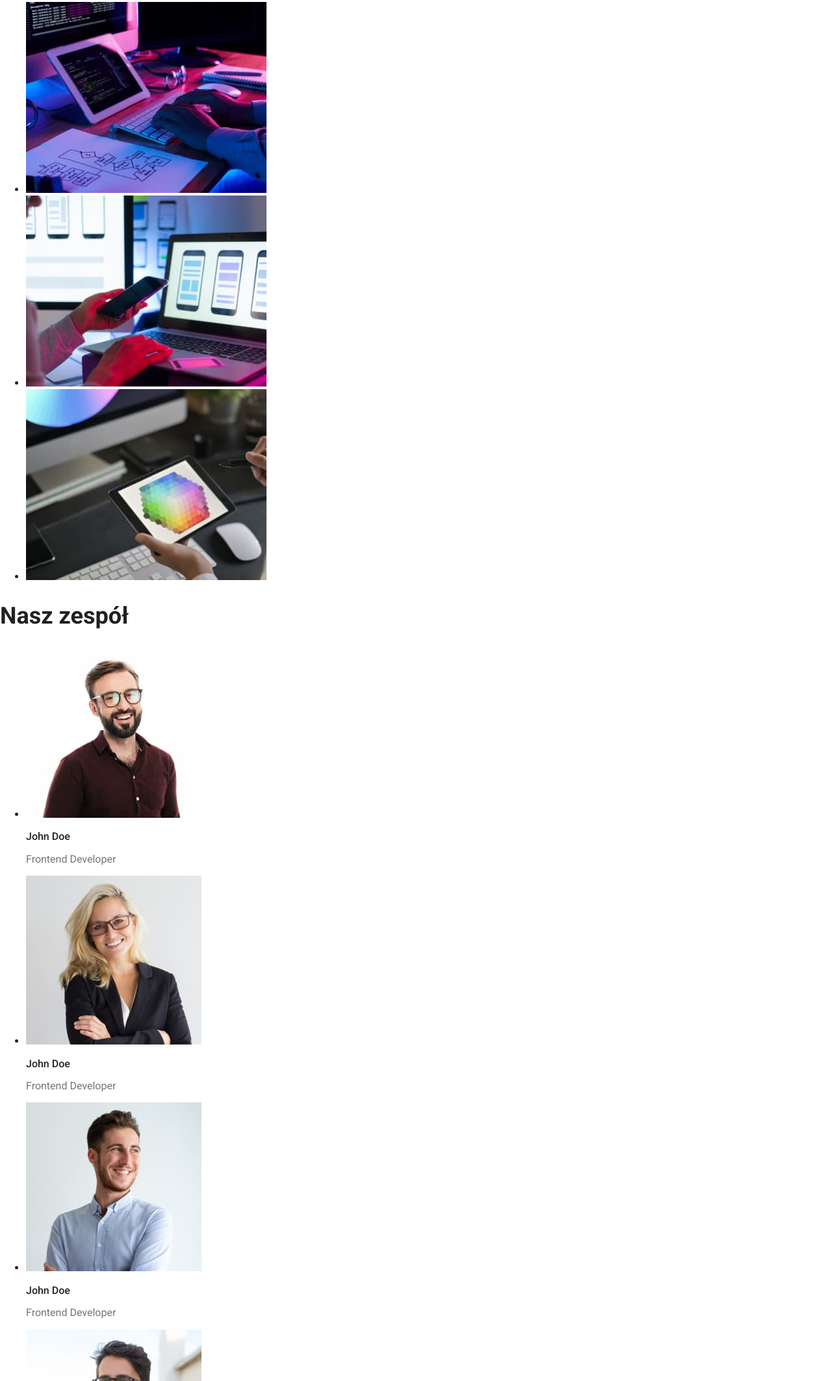
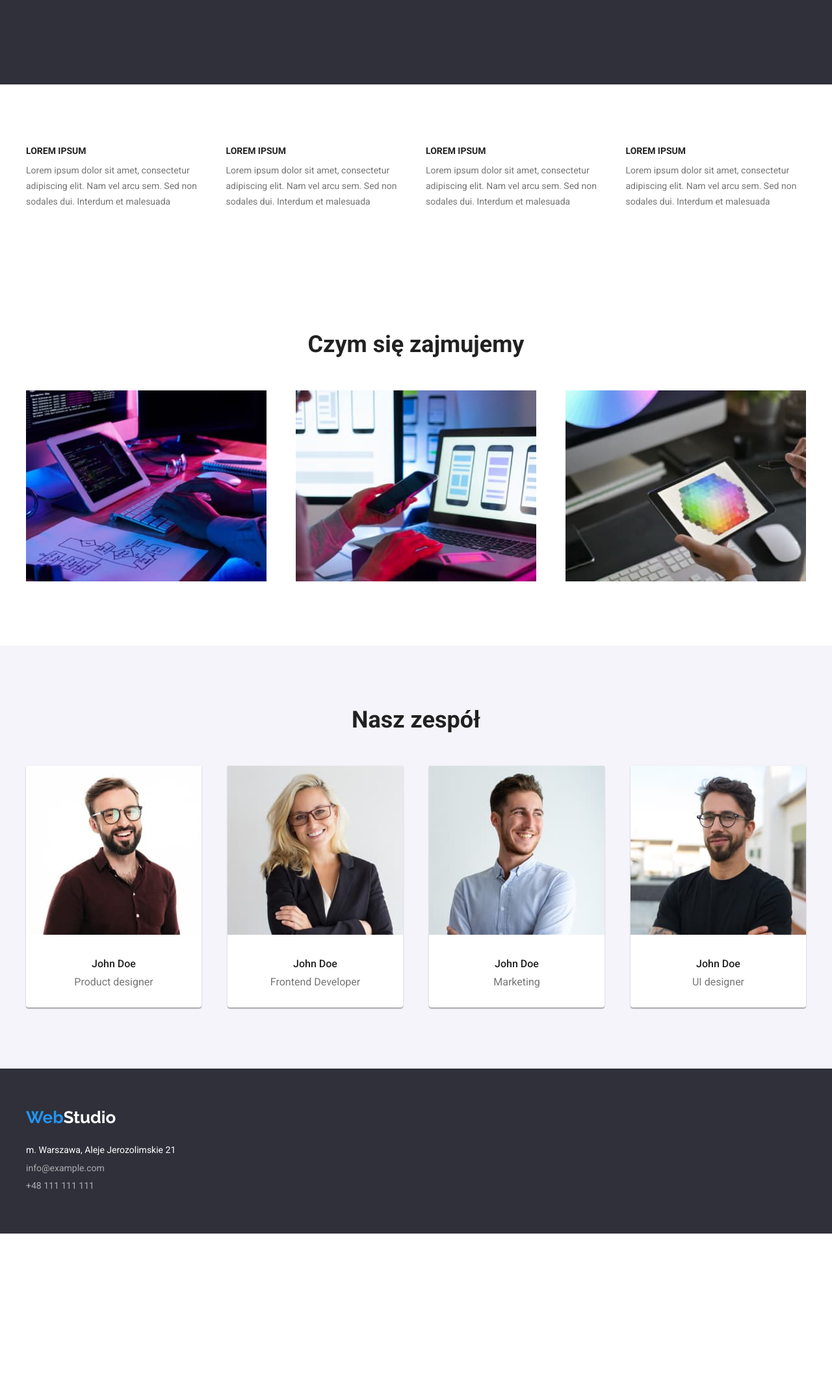
Before and after one commit to W-ojciech/goit-markup-hw-03, a plain HTML site: page index.html in a window 1280 px wide. Shown: the part 674-2800 px from the top of the page at 65% size. After the commit the page ends 2573 px from the top, so only its background shows below. Drawn offline with nearby package versions, Linux system fonts and the light colour scheme.

Commit message:
add styles to base page

```diff
--- a/css/styles.css
+++ b/css/styles.css
@@ -1,11 +1,7 @@
-*,
-*::before,
-*::after {
-    box-sizing: border-box;
+/* GLOBAL SETTINGS */
+* h1, h2, p, ul {
+    margin: 0;
 }
-
-/* Opis tego co powyzej - Standardowym modelem blokowym w nowoczesnych projektach jest border-box aby uniknąć ustawiania ręcznie właściwości box-sizing: border-box;
-w każdym elemencie użyj poniższego kodu CSS na samym początku arkusza stylów. */
 
 body {
     font-family: "Roboto", sans-serif;
@@ -16,108 +12,201 @@ body {
     text-decoration: none;
     font-style: normal;
 }
-
-/* .link:active, */
-.link:hover,
+.link:hover,            /* .link:active, */
 .link:focus {
     color: #2196F3;
 }
 
-/* section head and logo*/
+ul {
+    list-style: none;
+    padding: 0;
+}
+
+.container {
+    max-width: 1200px;
+    margin: 0 auto;
+}
+
+.section {
+    padding: 94px 0;
+}
+
+
+/* NAVIGATION PANEL */
+.navigation {
+    display: flex;
+    justify-content: space-between;
+    padding: 24px 0;
+    border-bottom: 1px solid #ECECEC;
+}
+
 .logo {
     font-family: "Raleway", sans-serif;
     color: #2196F3;
     font-weight: 700;
-    font-size: 1.625em;
-    text-decoration: none;
+    font-size: 26px;
+    line-height: 1.192307692307692;
 }
 .accent1 {
     color: #000000;
 }
-
 .accent2 {
     color: #FFFFFF;
 }
 
-.nav-link {
+.nav-list {
+    display: flex;
+    justify-content: space-between;
+    margin-right: 298px;
+}
+
+.nav-page {
     color: #212121;
-    font-size: 0.875em;
+    font-size: 14px;
     font-weight: 500;
+    line-height: 1.142857142857143;
+    margin: 0 23px;
+}
+
+.contacts-list {
+    display: flex;
 }
 
 .contact1 {
     color: #757575;
-    font-size: 0.875em;
+    font-size: 14px;
     font-weight: 500;
+    letter-spacing: 0.02em;
+    margin-left: 50px;
 }
 
-/* body */
-.part1,
-footer {
+
+/* HEADER */
+.head {
+    display: flex;
+    align-items: center;
+    justify-content: center;
+    flex-direction: column;
     background-color: #2F303A;
+    max-width: 1600px;
+    margin-left: auto;
+    margin-right: auto;
+    padding: 200px 452px;
 }
 
 .heading1 {
     color: #FFFFFF;
-    font-size: 2.75em;
+    font-size: 44px;
     font-weight: 900;
     line-height: 1.363636363636364;
+    letter-spacing: 0.06em;
     text-align: center;
+    text-transform: uppercase;
+    margin-bottom: 15px;
 }
 
-.main-side-button {
+.button {
     color: #FFFFFF;
     background-color: #2196F3;
     font-weight: bold;
     line-height: 1.875;
-    text-align: center;
+    letter-spacing: 0.06em;
+    border-radius: 4px;
     cursor: pointer;
+    padding: 10px 42px;
+    margin-top: 15px;
 }
 
-/* section 2 service description */
+.cards-list {
+    display: flex;
+    justify-content: space-between;
+    flex-wrap: wrap;
+}
+
+.card {
+    flex-basis: calc((100% - 90px) / 4);
+    list-style: none;
+    margin: 0 15px;
+}
+.card:nth-child(4n + 4) {
+    margin-right: 0;
+}
+.card:nth-child(4n+1) {
+    margin-left: 0;
+}
+
 .article-title {
-    font-size: 0.875em;
+    font-size: 14px;
     font-weight: 700;
+    line-height: 1.142857142857143;
+    text-transform: uppercase;
+    margin-bottom: 10px;
 }
 
 .article-text {
     color: #757575;
-    font-size: 0.875em;
+    font-size: 14px;
     line-height: 1.714285714285714;
 }
 
-/* section 3 our job */
-.heading2 {
+
+/* SECTION 2 - ABOUT US */
+.header2 {
     font-weight: 700;
     font-size: 2.25em;
+    text-align: center;
+    margin-bottom: 50px;
 }
 
-/* section 4 our team */
+.about-us-list {
+    display: flex;
+    justify-content: space-between;
+}
+
+
+/* SECTION 3 - OUR TEAM */
+.our-team{
+    background-color: #F5F4FA;
+    max-width: 1600px;
+    margin-left: auto;
+    margin-right: auto;
+}
+
+.our-team-list {
+    display: flex;
+    justify-content: space-between;
+}
+
+.our-team-list>li {
+    text-align: center;
+}
+
 .name {
     font-weight: 500;
-    color: #212121
+    line-height: 1.1875;
+    color: #212121;
+}
+
+.our-team-card {
+    background-color: #FFFFFF;
+    box-shadow: 0px 1px 3px rgba(0, 0, 0, 0.12),
+                0px 1px 1px rgba(0, 0, 0, 0.14),
+                0px 2px 1px rgba(0, 0, 0, 0.2);
+    border-radius: 0px 0px 4px 4px;
+}
+
+.our-team-card>img {
+    margin-bottom: 30px;
 }
 
 .job {
     color: #757575;
-}
-
-/* footer */
-.contact2 {
-    font-size: 0.875em;
-    color: #FFFFFF;
-    line-height: 1.714285714285714;
-}
-
-.contact3 {
-    font-size: 0.875em;
-    color: rgba(255,255,255, 0.6);  /* bialy, 60% przezroczystosci */
-    line-height: 1.714285714285714;
+    margin-top: 10px;
+    margin-bottom: 30px;
 }
 
 
-
-            /* PORTFOLIO */
+/* SECTION PORTFOLIO */
 .portfolio-button {
     background-color: #F5F4FA;
     cursor: pointer;
@@ -140,3 +229,39 @@ footer {
     color: #757575;
     line-height: 1.875;
 }
+
+.ul-products {
+    display: flex;
+    flex-wrap: wrap;
+}
+
+
+/* FOOTER */
+.footer {
+    background-color: #2F303A;
+    max-width: 1600px;
+    margin-left: auto;
+    margin-right: auto;
+    padding: 60px 0px;
+}
+
+address {
+    margin-top: 20px;
+}
+
+.contact2,
+.contact3 {
+    line-height: 1.714285714285714;
+}
+
+.contact2>a {
+    font-size: 14px;
+    color: #FFFFFF;
+    line-height: 1.714285714285714;
+}
+
+.contact3>a {
+    font-size: 14px;
+    color: rgba(255, 255, 255, 0.6); /* bialy, 60% przezroczystosci */
+    line-height: 1.714285714285714;
+}
--- a/index.html
+++ b/index.html
@@ -6,7 +6,7 @@
     <meta http-equiv="x-ua-compatible" content="ie=edge">
     <meta name="description" content="Nauka podstaw HTML5 dla początkujących">
     <link rel="stylesheet"
-        href="https://cdnjs.cloudflare.com/ajax/libs/modern-normalize/1.0.0/modern-normalize.min.css" />
+        href="https://cdnjs.cloudflare.com/ajax/libs/modern-normalize/1.0.0/modern-normalize.min.css">
     <!-- Normalizator stylow - powyzszy link. Musi byc dodany przed innymi linkami ze stylami. Ten normalizator domyslnie ustawia globalny border-box wiec moge zostawic go pustym w styles.css -->
     <link rel="stylesheet" href="./css/styles.css">
     <link rel="preconnect" href="https://fonts.googleapis.com">
@@ -18,12 +18,12 @@
 </head>
 
 <body>
-    <!-- NAVIGATION PANEL -->
-    <div class="menu container">
+    <!-- MENU PANEL -->
+    <div class="navigation container">
         <a href="./index.html" class="link logo">
             Web<span class="accent1">Studio</span>
         </a>
-        <nav class="navigation">
+        <nav>
             <ul class="nav-list">
                 <li><a href="#" class="link nav-page">Agencja</a></li>
                 <li><a href="./portfolio.html" class="link nav-page">Portfolio</a></li>
@@ -37,16 +37,31 @@
     </div>
 
     <!-- HEADER -->
-    <header class="header container">
+    <header class="head">
         <h1 class="heading1">EFEKTYWNE ROZWIĄZANIA DLA WASZEGO BIZNESU</h1>
         <button type="button" class="button">Zamów usługe</button>
     </header>
 
-    <main class="main container">
+    <main>
         <!-- SECTION 1 - LIST OF ARTICLES -->
         <div class="section container">
             <ul class="cards-list">
-                <li class="item">
+                <li class="card">
+                    <p class="article-title">LOREM IPSUM</p>
+                    <p class="article-text">Lorem ipsum dolor sit amet, consectetur adipiscing elit. Nam vel arcu
+                        sem. Sed
+                        non sodales
+                        dui.
+                        Interdum et malesuada</p>
+                    <!-- <li class="card">
+                    <p class="article-title">LOREM IPSUM</p>
+                    <p class="article-text">Lorem ipsum dolor sit amet, consectetur adipiscing elit. Nam vel arcu
+                        sem. Sed
+                        non sodales
+                        dui.
+                        Interdum et malesuada</p> -->
+                </li>
+                <li class="card">
                     <p class="article-title">LOREM IPSUM</p>
                     <p class="article-text">Lorem ipsum dolor sit amet, consectetur adipiscing elit. Nam vel arcu
                         sem. Sed
@@ -54,7 +69,7 @@
                         dui.
                         Interdum et malesuada</p>
                 </li>
-                <li>
+                <li class="card">
                     <p class="article-title">LOREM IPSUM</p>
                     <p class="article-text">Lorem ipsum dolor sit amet, consectetur adipiscing elit. Nam vel arcu
                         sem. Sed
@@ -62,15 +77,7 @@
                         dui.
                         Interdum et malesuada</p>
                 </li>
-                <li>
-                    <p class="article-title">LOREM IPSUM</p>
-                    <p class="article-text">Lorem ipsum dolor sit amet, consectetur adipiscing elit. Nam vel arcu
-                        sem. Sed
-                        non sodales
-                        dui.
-                        Interdum et malesuada</p>
-                </li>
-                <li>
+                <li class="card">
                     <p class="article-title">LOREM IPSUM</p>
                     <p class="article-text">Lorem ipsum dolor sit amet, consectetur adipiscing elit. Nam vel arcu
                         sem. Sed
@@ -83,7 +90,7 @@
 
         <!-- SECTION 2 - ABOUT US -->
         <section class="section container">
-            <h2 class="heading2">Czym się zajmujemy</h2>
+            <h2 class="header2">Czym się zajmujemy</h2>
             <ul class="about-us-list">
                 <li><img src="./images/our-job/programming.jpg" alt="picture of programming" width="370" height="294">
                 </li>
@@ -93,47 +100,60 @@
         </section>
 
         <!-- SECTION 3 - OUR TEAM -->
-        <section class="section container">
-            <h2 class="heading2">Nasz zespół</h2>
-            <ul class="list">
-                <li><img src="./images/our-people/john-doe1.jpg" alt="picture of John Doe" width="270" height="260">
-                    <p><a href="#" class="link name">John Doe</a></p>
+        <section class="section our-team">
+            <h2 class="header2">Nasz zespół</h2>
+            <ul class="our-team-list container">
+                <li class="our-team-card">
+                    <img src="./images/our-people/john-doe1.jpg" alt="picture of John Doe" width="270" height="260">
+                    <p>
+                        <a href="#" class="link name">John Doe</a>
+                    </p>
+                    <p class="job">Product designer</p>
+                </li>
+                <li class="our-team-card">
+                    <img src="./images/our-people/john-doe2.jpg" alt="picture of John Doe" width="270" height="260">
+                    <p>
+                        <a href="#" class="link name">John Doe</a>
+                    </p>
                     <p class="job">Frontend Developer</p>
                 </li>
-                <li><img src="./images/our-people/john-doe2.jpg" alt="picture of John Doe" width="270" height="260">
-                    <p><a href="#" class="link name">John Doe</a></p>
-                    <p class="job">Frontend Developer</p>
+                <li class="our-team-card">
+                    <img src="./images/our-people/john-doe3.jpg" alt="picture of John Doe" width="270" height="260">
+                    <p>
+                        <a href="#" class="link name">John Doe</a>
+                    </p>
+                    <p class="job">Marketing</p>
                 </li>
-                <li>
-                    <img src="./images/our-people/john-doe3.jpg" alt="picture of John Doe" width="270" height="260">
-                    <p><a href="#" class="link name">John Doe</a></p>
-                    <p class="job">Frontend Developer</p>
-                </li>
-                <li><img src="./images/our-people/john-doe4.jpg" alt="picture of John Doe" width="270" height="260">
-                    <p><a href="#" class="link name">John Doe</a></p>
-                    <p class="job">Frontend Developer</p>
+                <li class="our-team-card">
+                    <img src="./images/our-people/john-doe4.jpg" alt="picture of John Doe" width="270" height="260">
+                    <p>
+                        <a href="#" class="link name">John Doe</a>
+                    </p>
+                    <p class="job">UI designer</p>
                 </li>
             </ul>
         </section>
     </main>
 
     <!-- FOOTER -->
-    <footer class="footer container">
+    <footer class="footer">
+        <div class="container">
             <a href="./index.html" class="link logo">
                 Web<span class="accent2">Studio</span>
             </a>
             <address>
-            <ul class="list">
-                <li>
+                <ul>
+                    <li class="contact2">
                         <a href="https://goo.gl/maps/GoScVA1be1kBNJ3W7" target="_blank" rel="noreferrer noopener"
-                        class="link contact2">
+                            class="link">
                             m. Warszawa, Aleje Jerozolimskie 21
                         </a>
                     </li>
-                <li><a href="mailto:info@example.com" class="link contact3">info@example.com</a></li>
-                <li><a href="tel:+4793921911" class="link contact3">+48 111 111 111</a></li>
+                    <li class="contact3"><a href="mailto:info@example.com" class="link">info@example.com</a></li>
+                    <li class="contact3"><a href="tel:+4793921911" class="link">+48 111 111 111</a></li>
                 </ul>
             </address>
+        </div>
     </footer>
 
 </body>
```
Lines whose indentation alone changed are shown as unchanged.
